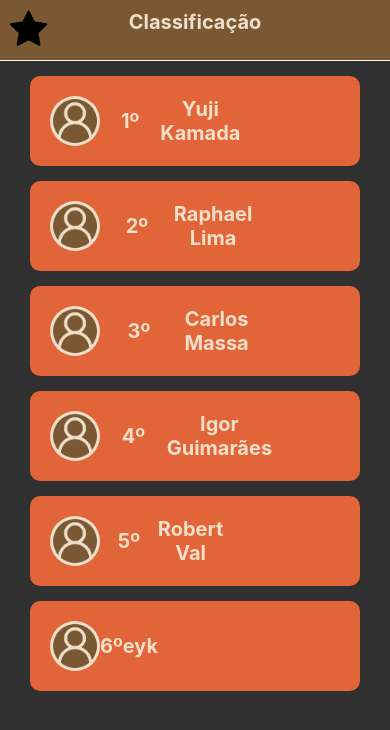
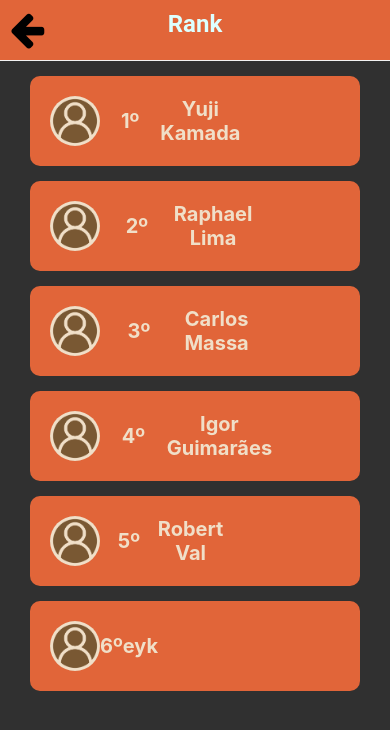
Before and after one commit to Aykimim/TentandoDeNovo, a React Native app: screen /Rank in a window 390 px wide. Shown: the top 730 px of the page. Built offline with nearby package versions, Linux system fonts and the light colour scheme.

Commit message:
Novo header
Criei o componente ScreenNameHeader que é o header das telas home, perfil, rank e cursos.
ele pode ser adaptado para qualquer tela caso necessário

```diff
--- /dev/null
+++ b/src/Components/ScreenNameHeader.js
@@ -0,0 +1,102 @@
+import React from "react";
+import { TouchableOpacity, StyleSheet, View, Text } from "react-native";
+import { Header } from "react-native-elements";
+import Icon from "react-native-vector-icons/FontAwesome";
+
+const Custumizavel = () => {
+    alert("Voltar");
+  };
+
+function MyCustomLeftComponent() {
+    return (
+      <View style={{ flexDirection: "row", alignItems: "center" }}>
+        <TouchableOpacity onPress={Custumizavel}>
+          <Icon name="arrow-left" size={40} color="#000" />
+        </TouchableOpacity>
+      </View>
+    );
+  }
+
+  function MyCustomCenterComponent({headerName}) {
+    return (
+      // Personalize o componente de acordo com suas necessidades
+      <Text style = {styles.screenTitle}
+      >{headerName}</Text>
+    );
+  }
+
+  function MyCustomRightComponent() {
+    return (
+      // Personalize o componente de acordo com suas necessidades
+      <Text></Text>
+    );
+    }
+
+    const ScreenNameHeader = ({headerName}) => {
+      return (
+        <View>
+            <Header backgroundColor="#E16539"
+                leftComponent={<MyCustomLeftComponent />}
+                centerComponent={<MyCustomCenterComponent headerName={headerName} />}
+                rightComponent={<MyCustomRightComponent />}
+                />
+        </View>
+      );
+    }
+
+    const styles = StyleSheet.create({
+        screenTitle:{
+            fontSize: 24,
+            fontFamily:'Roboto',
+            fontWeight: 'bold',
+            color: '#dff'
+        }
+    })
+
+    export default ScreenNameHeader;
+    //fim
+
+
+
+    //lógica antiga
+    // import { Header } from "react-native-elements";
+    // import Icon from "react-native-vector-icons/FontAwesome";
+
+    // const Custumizavel = () => {
+    //   alert("Acho que nao Presisa desse botao");
+    // };
+
+    // function MyCustomLeftComponent() {
+    //   return (
+    //     <View style={{ flexDirection: "row", alignItems: "center" }}>
+    //       <TouchableOpacity onPress={Custumizavel}>
+    //         <Icon name="star" size={40} color="#000" />
+    //       </TouchableOpacity>
+    //     </View>
+    //   );
+    // }
+
+
+    // function MyCustomCenterComponent() {
+    //   return (
+    //     // Personalize o componente de acordo com suas necessidades
+    //     <ButtonText>Cursos</ButtonText>
+    //   );
+    // }
+
+    // function MyCustomRightComponent() {
+    //   return (
+    //     // Personalize o componente de acordo com suas necessidades
+    //     <ButtonText></ButtonText>
+    //   );
+    // }
+
+    // return (
+    //   <View>
+    //     <Header backgroundColor="#E16539"
+    //     leftComponent={<MyCustomLeftComponent />}
+    //     centerComponent={<MyCustomCenterComponent />}
+    //     rightComponent={<MyCustomRightComponent />}
+    //     />
+    //   <View/>
+    //   );
--- a/src/screens/Cursos/index.js
+++ b/src/screens/Cursos/index.js
@@ -16,33 +16,9 @@ import {
   ButtonTextPressed
 } from "./styles";
 
-const Custumizavel = () => {
-  alert("Acho que nao Presisa desse botao");
-};
+//components
+import ScreenNameHeader from "../../Components/ScreenNameHeader"
 
-function MyCustomLeftComponent() {
-  return (
-    <View style={{ flexDirection: "row", alignItems: "center" }}>
-      <TouchableOpacity onPress={Custumizavel}>
-        <Icon name="star" size={40} color="#000" />
-      </TouchableOpacity>
-    </View>
-  );
-}
-
-function MyCustomCenterComponent() {
-  return (
-    // Personalize o componente de acordo com suas necessidades
-    <ButtonText>Cursos</ButtonText>
-  );
-}
-
-function MyCustomRightComponent() {
-  return (
-    // Personalize o componente de acordo com suas necessidades
-    <ButtonText></ButtonText>
-  );
-}
 const Stack = createStackNavigator();
 
 function HomeScreen({ navigation }) {
@@ -57,10 +33,8 @@ function HomeScreen({ navigation }) {
 
   return (
     <Container>
-      <Header backgroundColor="#E16539"
-      leftComponent={<MyCustomLeftComponent />}
-      centerComponent={<MyCustomCenterComponent />}
-      rightComponent={<MyCustomRightComponent />}
+      <ScreenNameHeader
+        headerName="Cursos"
       />
       <ScrollView>
         {cursos.map((curso, index) => (
--- a/src/screens/Home/index.js
+++ b/src/screens/Home/index.js
@@ -3,8 +3,9 @@ import React from "react";
 import { StyleSheet, Text, View, TouchableOpacity} from "react-native";
 import { NavigationContainer, useNavigation } from "@react-navigation/native";
 import { Container, SendButton, SendButtontext, ButtonText } from "./styles";
-import { Header } from "react-native-elements";
-import Icon from "react-native-vector-icons/FontAwesome";
+
+//components
+import ScreenNameHeader from "../../Components/ScreenNameHeader";
 
 export default function App() {
   const navigation = useNavigation();
@@ -13,41 +14,9 @@ export default function App() {
     navigation.navigate("Login");
   }
 
-  const Custumizavel = () => {
-    alert("Voltar");
-  };
-
-  function MyCustomLeftComponent() {
-    return (
-      <View style={{ flexDirection: "row", alignItems: "center" }}>
-        <TouchableOpacity onPress={Custumizavel}>
-          <Icon name="arrow-left" size={40} color="#000" />
-        </TouchableOpacity>
-      </View>
-    );
-  }
-
-  function MyCustomCenterComponent() {
-    return (
-      // Personalize o componente de acordo com suas necessidades
-      <ButtonText>Home</ButtonText>
-    );
-  }
-
-  function MyCustomRightComponent() {
-    return (
-      // Personalize o componente de acordo com suas necessidades
-      <ButtonText></ButtonText>
-    );
-    }
-
   return (
     <Container>
-      <Header backgroundColor="#E16539"
-      leftComponent={<MyCustomLeftComponent />}
-      centerComponent={<MyCustomCenterComponent />}
-      rightComponent={<MyCustomRightComponent />}
-      />
+      <ScreenNameHeader headerName="Home" />
       <View>
         <Text>Home!</Text>
       </View>
--- a/src/screens/Perfil/index.js
+++ b/src/screens/Perfil/index.js
@@ -6,6 +6,7 @@ import { Container, SendButton, SendButtontext, View } from "./styles";
 
 //components
 import HeaderPerfil from "../../Components/FotoPerfil";
+import ScreenNameHeader from "../../Components/ScreenNameHeader";
 
 //imagens
 import coxinha from "../../Components/img/coxinha.png"
@@ -22,6 +23,9 @@ export default function App() {
 
   return (
     <View>
+      <ScreenNameHeader
+        headerName="Perfil"
+      />
       <HeaderPerfil
           source = {require = (coxinha)}
           username = {nomeUsuario}
--- a/src/screens/Perfil/styles.js
+++ b/src/screens/Perfil/styles.js
@@ -64,6 +64,4 @@ export const View = styled.View`
   justifycontent: "top";
   alignitems: "center";
   color: #303030;
-  border: 2px;
-
 `;
--- a/src/screens/Rank/index.js
+++ b/src/screens/Rank/index.js
@@ -7,8 +7,7 @@ import {
   Image,
   ScrollView
 } from "react-native";
-import { Header } from "react-native-elements";
-import Icon from "react-native-vector-icons/FontAwesome";
+
 
 import { NavigationContainer, useNavigation } from "@react-navigation/native";
 import {
@@ -22,39 +21,17 @@ import {
   ButtonTextPressed
 } from "./styles";
 
+//components
+import ScreenNameHeader from "../../Components/ScreenNameHeader";
+
 const botaoteste = () => {
   alert("Teste");
 };
-const Custumizavel = () => {
-  alert("Acho que nao Presisa desse botao");
-};
+
 function navigateToVoltar() {
   navigation.navigate("Login");
 }
 
-function MyCustomLeftComponent() {
-  return (
-    <View style={{ flexDirection: "row", alignItems: "center" }}>
-      <TouchableOpacity onPress={Custumizavel}>
-        <Icon name="star" size={40} color="#000" />
-      </TouchableOpacity>
-    </View>
-  );
-}
-
-function MyCustomCenterComponent() {
-  return (
-    // Personalize o componente de acordo com suas necessidades
-    <ButtonText>Classificação</ButtonText>
-  );
-}
-
-function MyCustomRightComponent() {
-  return (
-    // Personalize o componente de acordo com suas necessidades
-    <ButtonText></ButtonText>
-  );
-}
 
 export default function App() {
   const navigation = useNavigation();
@@ -73,11 +50,8 @@ export default function App() {
   ];
   return (
     <Container>
-      <Header
-        backgroundColor="#795833"
-        leftComponent={<MyCustomLeftComponent />}
-        centerComponent={<MyCustomCenterComponent />}
-        rightComponent={<MyCustomRightComponent />}
+      <ScreenNameHeader
+        headerName="Rank"
       />
       <ScrollView>
         {cursos.map((curso, index) => (
```
